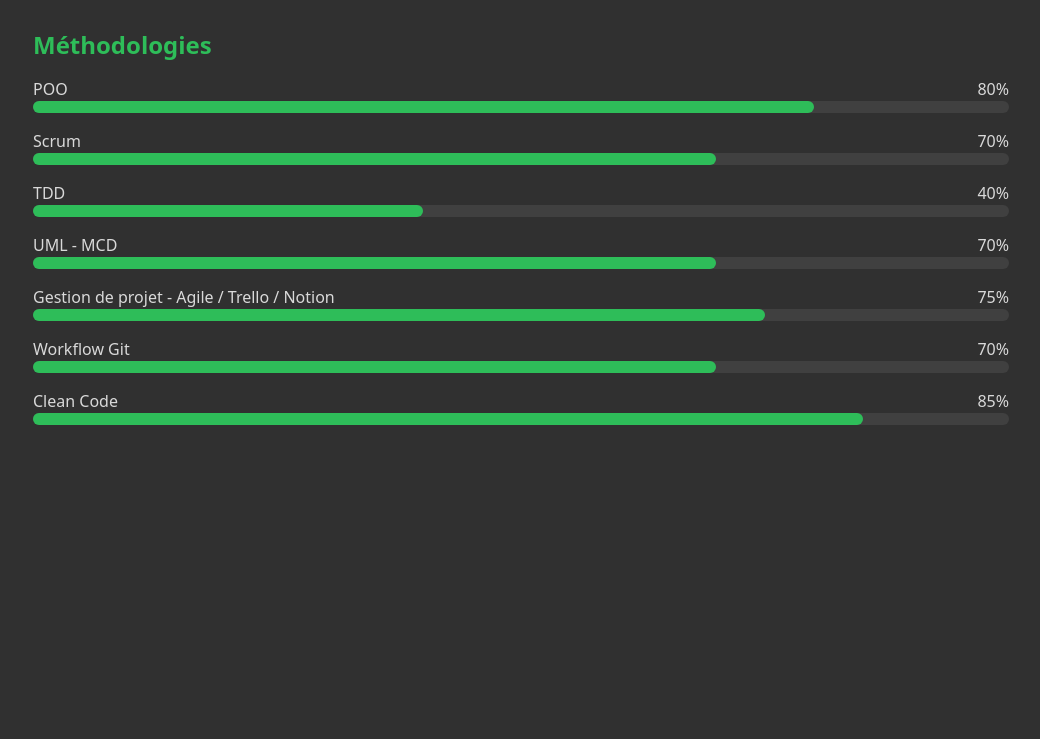
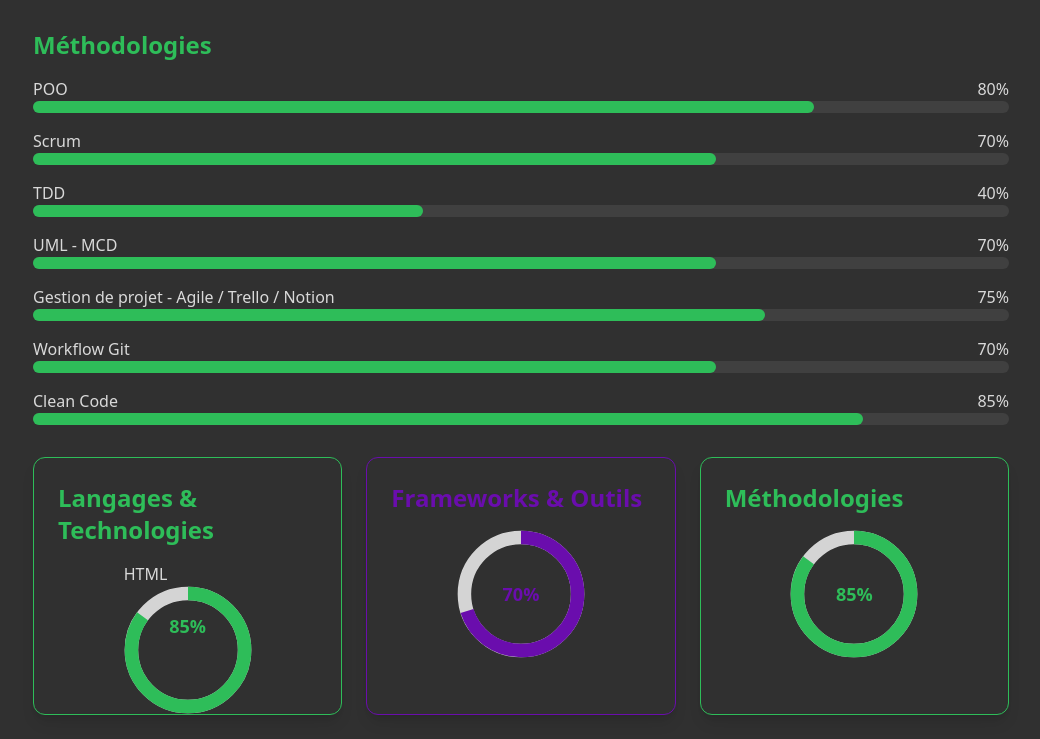
Before and after one commit to Jo0ker64/jonathan-dev-portfolio, a website: page index.html in a window 1280 px wide. Shown: the part 3404-4143 px from the top of the page, without its empty margins (119-1159 px from the left). Before the commit the page ends 3853 px from the top, so only its background shows below. Drawn offline with Linux system fonts and the light colour scheme.

Commit message:
progress bar

```diff
--- a/index.html
+++ b/index.html
@@ -361,8 +361,8 @@
                 </div>
 
                 <div>
-                    <p class="font-medium text-neutralDark dark:text-neutralLight">TDD <!--Test Driven Development--> <span
-                            class="float-right">40%</span></p>
+                    <p class="font-medium text-neutralDark dark:text-neutralLight">TDD <!--Test Driven Development-->
+                        <span class="float-right">40%</span></p>
                     <div class="w-full h-3 bg-neutral-200 dark:bg-neutral-700 rounded-full">
                         <div class="h-3 bg-jokerGreen rounded-full transition-all duration-500" style="width: 40%;">
                         </div>
@@ -379,8 +379,8 @@
                 </div>
 
                 <div>
-                    <p class="font-medium text-neutralDark dark:text-neutralLight">Gestion de projet - Agile / Trello / Notion <span
-                            class="float-right">75%</span></p>
+                    <p class="font-medium text-neutralDark dark:text-neutralLight">Gestion de projet - Agile / Trello /
+                        Notion <span class="float-right">75%</span></p>
                     <div class="w-full h-3 bg-neutral-200 dark:bg-neutral-700 rounded-full">
                         <div class="h-3 bg-jokerGreen rounded-full transition-all duration-500" style="width: 75%;">
                         </div>
@@ -401,6 +401,67 @@
                             class="float-right">85%</span></p>
                     <div class="w-full h-3 bg-neutral-200 dark:bg-neutral-700 rounded-full">
                         <div class="h-3 bg-jokerGreen rounded-full transition-all duration-500" style="width: 85%;">
+                        </div>
+                    </div>
+                </div>
+            </div>
+
+            <div class="grid grid-cols-1 sm:grid-cols-2 md:grid-cols-3 gap-6">
+                <!-- LANGAGES & TECHNOLOGIES -->
+                <div class="bg-neutralLight dark:bg-neutralDark border border-jokerGreen rounded-xl p-6 shadow-lg">
+                    <h3 class="text-2xl font-bold text-jokerGreen mb-4">Langages & Technologies</h3>
+                    <div class="flex flex-wrap gap-4 justify-center">
+                        <!-- Exemple HTML -->
+                        <div class="relative w-32 h-32">
+                            <p>HTML</p>
+                            <svg class="w-full h-full transform -rotate-90" viewBox="0 0 36 36">
+                                <circle class="text-neutral-300" stroke-width="3.8" stroke="currentColor" fill="none"
+                                    cx="18" cy="18" r="15.915" />
+                                <circle class="text-jokerGreen" stroke-width="3.8" stroke-dasharray="85, 100"
+                                    stroke="currentColor" fill="none" cx="18" cy="18" r="15.915" />
+                            </svg>
+                            <div
+                                class="absolute inset-0 flex items-center justify-center text-lg font-bold text-jokerGreen">
+                                85%</div>
+                        </div>
+                        <!-- Répéter le bloc pour chaque techno -->
+                    </div>
+                </div>
+
+                <!-- FRAMEWORKS & OUTILS -->
+                <div class="bg-neutralLight dark:bg-neutralDark border border-jokerPurple rounded-xl p-6 shadow-lg">
+                    <h3 class="text-2xl font-bold text-jokerPurple mb-4">Frameworks & Outils</h3>
+                    <div class="flex flex-wrap gap-4 justify-center">
+                        <!-- Exemple Git -->
+                        <div class="relative w-32 h-32">
+                            <svg class="w-full h-full transform -rotate-90" viewBox="0 0 36 36">
+                                <circle class="text-neutral-300" stroke-width="3.8" stroke="currentColor" fill="none"
+                                    cx="18" cy="18" r="15.915" />
+                                <circle class="text-jokerPurple" stroke-width="3.8" stroke-dasharray="70, 100"
+                                    stroke="currentColor" fill="none" cx="18" cy="18" r="15.915" />
+                            </svg>
+                            <div
+                                class="absolute inset-0 flex items-center justify-center text-lg font-bold text-jokerPurple">
+                                70%</div>
+                        </div>
+                    </div>
+                </div>
+
+                <!-- MÉTHODOLOGIES -->
+                <div class="bg-neutralLight dark:bg-neutralDark border border-jokerGreen rounded-xl p-6 shadow-lg">
+                    <h3 class="text-2xl font-bold text-jokerGreen mb-4">Méthodologies</h3>
+                    <div class="flex flex-wrap gap-4 justify-center">
+                        <!-- Exemple Clean Code -->
+                        <div class="relative w-32 h-32">
+                            <svg class="w-full h-full transform -rotate-90" viewBox="0 0 36 36">
+                                <circle class="text-neutral-300" stroke-width="3.8" stroke="currentColor" fill="none"
+                                    cx="18" cy="18" r="15.915" />
+                                <circle class="text-jokerGreen" stroke-width="3.8" stroke-dasharray="85, 100"
+                                    stroke="currentColor" fill="none" cx="18" cy="18" r="15.915" />
+                            </svg>
+                            <div
+                                class="absolute inset-0 flex items-center justify-center text-lg font-bold text-jokerGreen">
+                                85%</div>
                         </div>
                     </div>
                 </div>
```
Also changed, not shown: dist/style.css.
